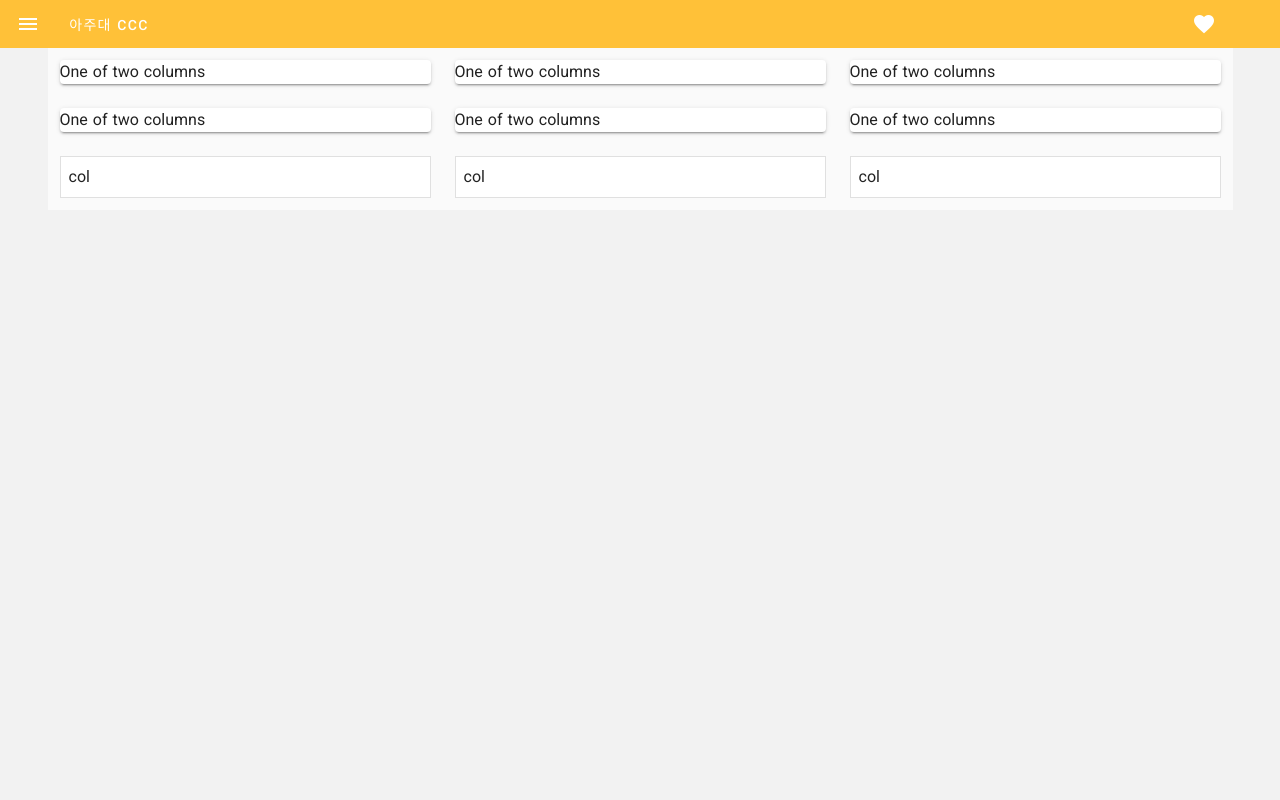
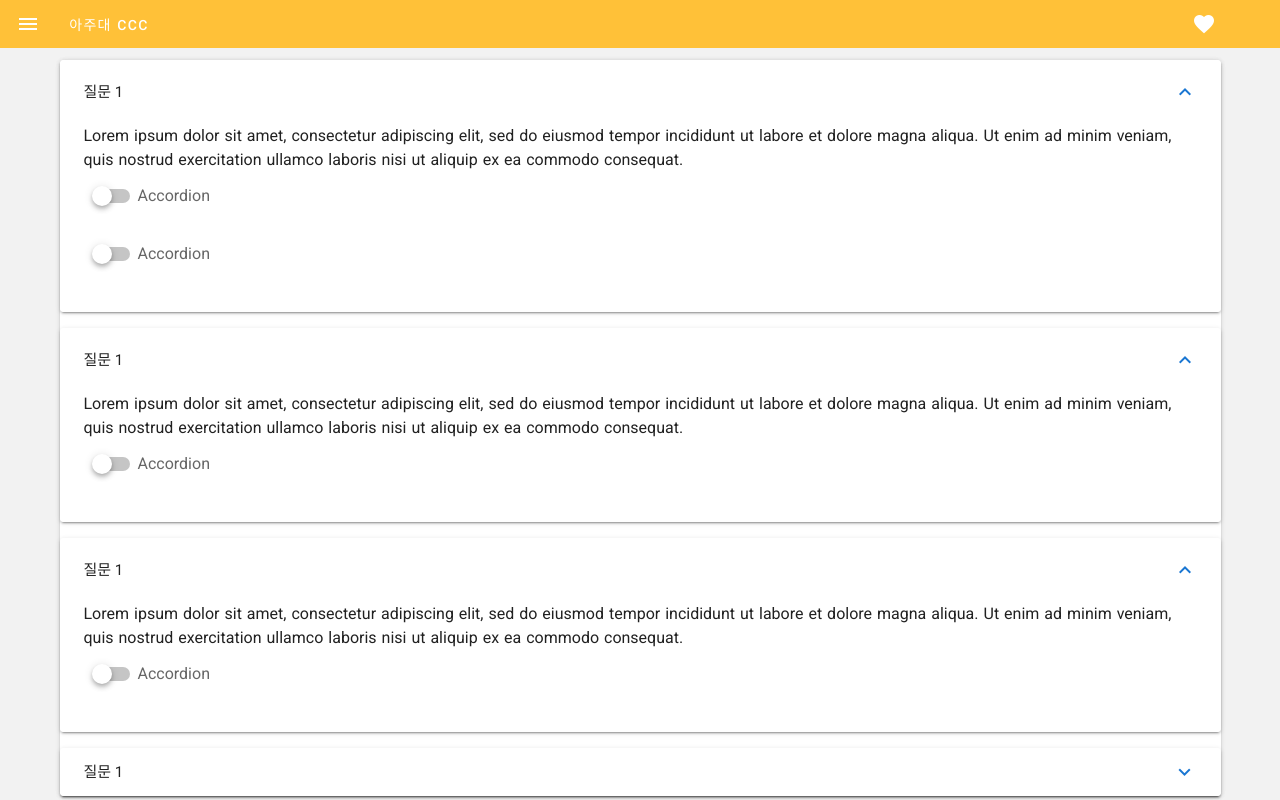
Before and after one commit to peterhyun1234/vue-ForSuwonCCC, a Nuxt app in the folder was-fsc/: page /langOflove/test in a window 1280 px wide. Shown: the top 800 px of the page. Built offline with nearby package versions, Linux system fonts and the light colour scheme.

Commit message:
add test sample

```diff
--- a/was-fsc/pages/langOflove/test.vue
+++ b/was-fsc/pages/langOflove/test.vue
@@ -2,21 +2,101 @@
 
 <template>
   <v-app id="inspire">
-    <v-container class="grey lighten-5">
+    <v-container>
       <v-row>
         <v-col>
           <v-card>
-            One of two columns
-          </v-card>
-        </v-col>
-        <v-col>
-          <v-card>
-            One of two columns
-          </v-card>
-        </v-col>
-        <v-col>
-          <v-card>
-            One of two columns
+            <v-expansion-panels
+              class="mb-6"
+              v-model="panel"
+              multiple
+            >
+              <v-expansion-panel>
+                <v-expansion-panel-header expand-icon="mdi-menu-down">
+                  질문 1
+                  <template v-slot:actions>
+                    <v-icon color="primary">$expand</v-icon>
+                  </template>
+                </v-expansion-panel-header>
+                <v-expansion-panel-content>
+                  Lorem ipsum dolor sit amet, consectetur adipiscing elit, sed do eiusmod tempor incididunt ut labore et dolore magna aliqua. Ut enim ad minim veniam, quis nostrud exercitation ullamco laboris nisi ut aliquip ex ea commodo consequat.
+                  <v-switch v-model="accordion" class="ma-2" label="Accordion"></v-switch>
+                  <v-switch v-model="accordion" class="ma-2" label="Accordion"></v-switch>
+                </v-expansion-panel-content>
+              </v-expansion-panel>
+              <v-expansion-panel>
+                <v-expansion-panel-header expand-icon="mdi-menu-down">
+                  질문 1
+                  <template v-slot:actions>
+                    <v-icon color="primary">$expand</v-icon>
+                  </template>
+                </v-expansion-panel-header>
+                <v-expansion-panel-content>
+                  Lorem ipsum dolor sit amet, consectetur adipiscing elit, sed do eiusmod tempor incididunt ut labore et dolore magna aliqua. Ut enim ad minim veniam, quis nostrud exercitation ullamco laboris nisi ut aliquip ex ea commodo consequat.
+                  <v-switch v-model="accordion" class="ma-2" label="Accordion"></v-switch>
+                </v-expansion-panel-content>
+              </v-expansion-panel>
+              <v-expansion-panel>
+                <v-expansion-panel-header expand-icon="mdi-menu-down">
+                  질문 1
+                  <template v-slot:actions>
+                    <v-icon color="primary">$expand</v-icon>
+                  </template>
+                </v-expansion-panel-header>
+                <v-expansion-panel-content>
+                  Lorem ipsum dolor sit amet, consectetur adipiscing elit, sed do eiusmod tempor incididunt ut labore et dolore magna aliqua. Ut enim ad minim veniam, quis nostrud exercitation ullamco laboris nisi ut aliquip ex ea commodo consequat.
+                  <v-switch v-model="accordion" class="ma-2" label="Accordion"></v-switch>
+                </v-expansion-panel-content>
+              </v-expansion-panel>
+              <v-expansion-panel>
+                <v-expansion-panel-header expand-icon="mdi-menu-down">
+                  질문 1
+                  <template v-slot:actions>
+                    <v-icon color="primary">$expand</v-icon>
+                  </template>
+                </v-expansion-panel-header>
+                <v-expansion-panel-content>
+                  Lorem ipsum dolor sit amet, consectetur adipiscing elit, sed do eiusmod tempor incididunt ut labore et dolore magna aliqua. Ut enim ad minim veniam, quis nostrud exercitation ullamco laboris nisi ut aliquip ex ea commodo consequat.
+                  <v-switch v-model="accordion" class="ma-2" label="Accordion"></v-switch>
+                </v-expansion-panel-content>
+              </v-expansion-panel>
+            </v-expansion-panels>
+                <!-- <div>
+      <v-expansion-panels>
+        <v-expansion-panel>
+          <v-expansion-panel-header>
+            Item
+            <template v-slot:actions>
+              <v-icon color="primary">$expand</v-icon>
+            </template>
+          </v-expansion-panel-header>
+        </v-expansion-panel>
+
+        <v-expansion-panel>
+          <v-expansion-panel-header disable-icon-rotate>
+            Item
+            <template v-slot:actions>
+              <v-icon color="teal">mdi-check</v-icon>
+            </template>
+          </v-expansion-panel-header>
+          <v-expansion-panel-content>
+            Lorem ipsum dolor sit amet, consectetur adipiscing elit, sed do eiusmod tempor incididunt ut labore et dolore magna aliqua. Ut enim ad minim veniam, quis nostrud exercitation ullamco laboris nisi ut aliquip ex ea commodo consequat.
+          </v-expansion-panel-content>
+        </v-expansion-panel>
+
+        <v-expansion-panel>
+          <v-expansion-panel-header disable-icon-rotate>
+            Item
+            <template v-slot:actions>
+              <v-icon color="error">mdi-alert-circle</v-icon>
+            </template>
+          </v-expansion-panel-header>
+          <v-expansion-panel-content>
+            Lorem ipsum dolor sit amet, consectetur adipiscing elit, sed do eiusmod tempor incididunt ut labore et dolore magna aliqua. Ut enim ad minim veniam, quis nostrud exercitation ullamco laboris nisi ut aliquip ex ea commodo consequat.
+          </v-expansion-panel-content>
+        </v-expansion-panel>
+      </v-expansion-panels>
+    </div> -->
           </v-card>
         </v-col>
       </v-row>
@@ -64,6 +144,8 @@ export default {
   },
   data () {
     return {
+      accordion: false,
+      panel: [0, 1, 2],
     }
   },
 }
```
